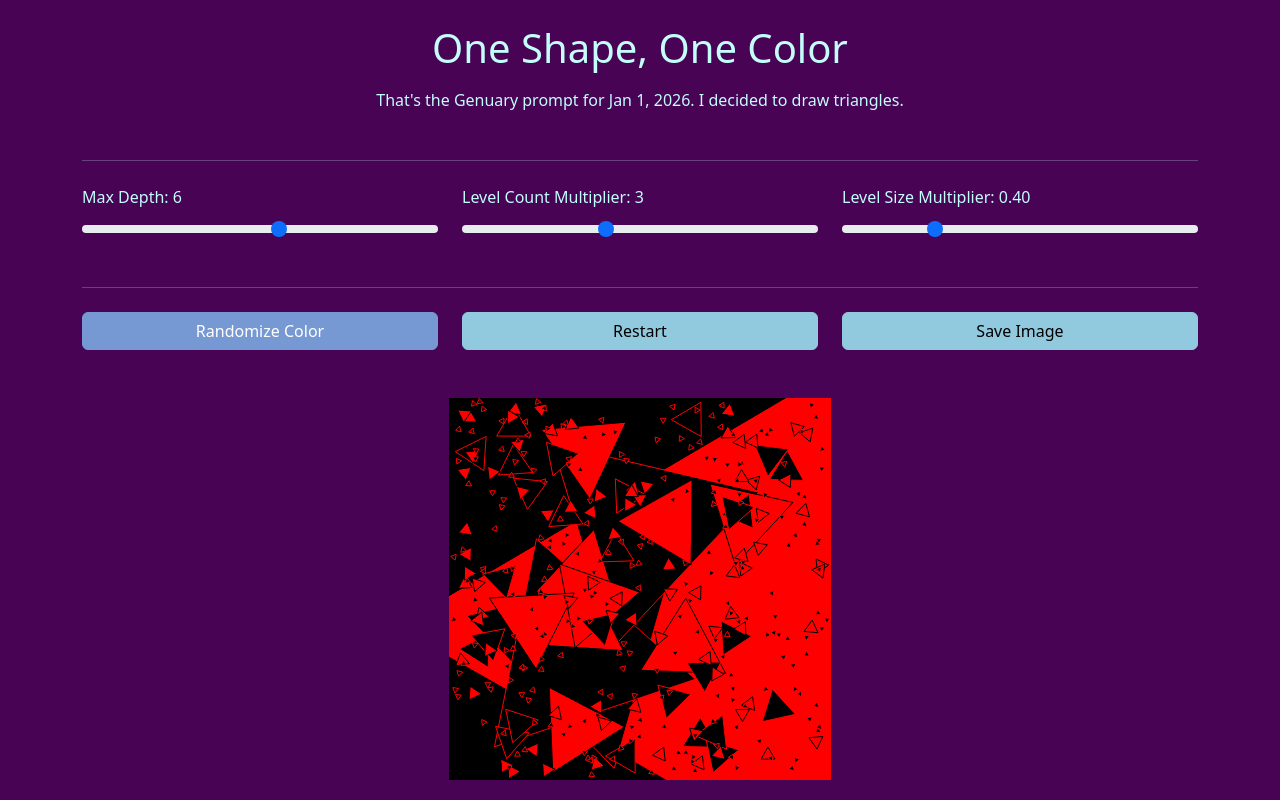
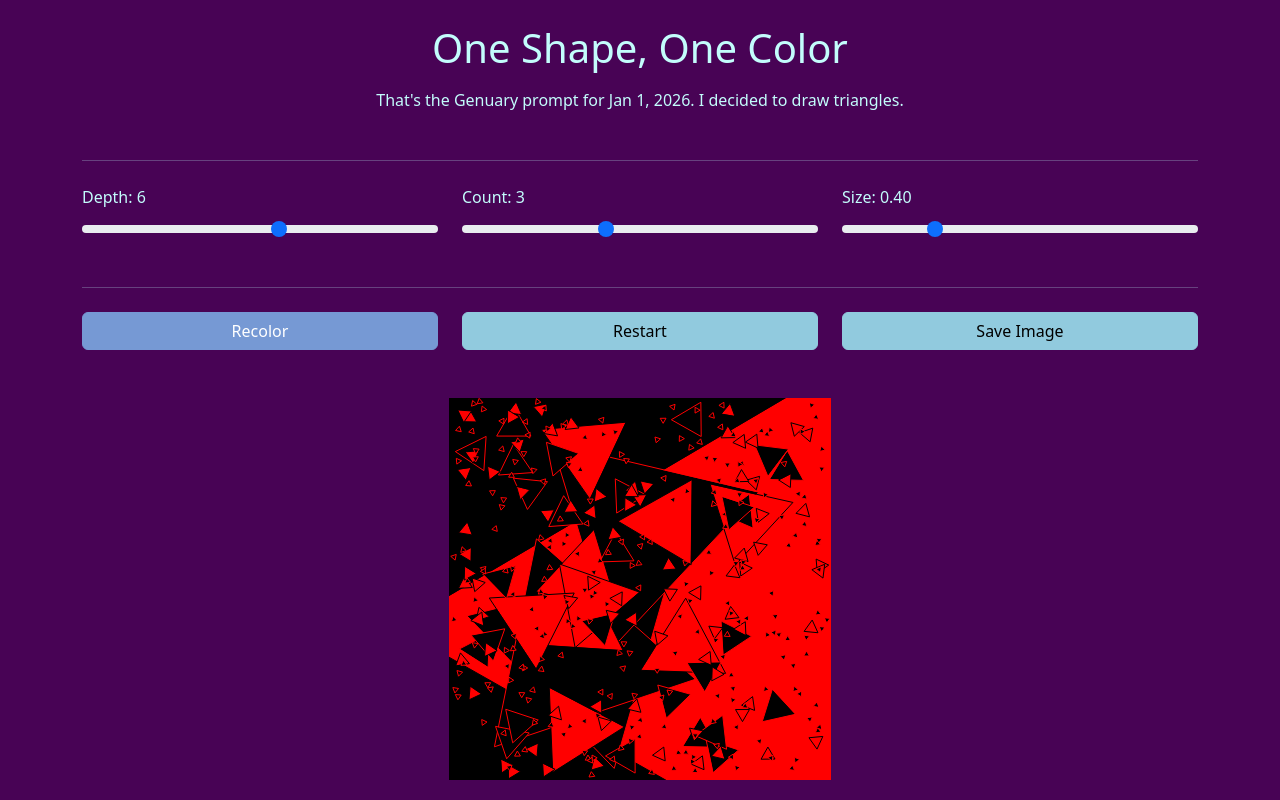
Before and after one commit to kentquirk/genuary26, a React (Vite) app in the folder genuary26/sketches/oneshape/: page / in a window 1280 px wide. Built offline with nearby package versions, Linux system fonts and the light colour scheme.

Commit message:
Layout improvements

```diff
--- a/genuary26/sketches/oneshape/src/App.tsx
+++ b/genuary26/sketches/oneshape/src/App.tsx
@@ -75,9 +75,9 @@ function App() {
 
         {/* Slider Controls */}
         <Row className="mb-4">
-          <Col xs={12} md={4} className="mb-3">
+          <Col xs={4} className="mb-3">
             <Form.Group>
-              <Form.Label>Max Depth: {maxDepth}</Form.Label>
+              <Form.Label>Depth: {maxDepth}</Form.Label>
               <Form.Range
                 min={1}
                 max={10}
@@ -86,11 +86,9 @@ function App() {
               />
             </Form.Group>
           </Col>
-          <Col xs={12} md={4} className="mb-3">
+          <Col xs={4} className="mb-3">
             <Form.Group>
-              <Form.Label>
-                Level Count Multiplier: {levelCountMultiplier}
-              </Form.Label>
+              <Form.Label>Count: {levelCountMultiplier}</Form.Label>
               <Form.Range
                 min={1}
                 max={6}
@@ -101,11 +99,9 @@ function App() {
               />
             </Form.Group>
           </Col>
-          <Col xs={12} md={4} className="mb-3">
+          <Col xs={4} className="mb-3">
             <Form.Group>
-              <Form.Label>
-                Level Size Multiplier: {levelSizeMultiplier.toFixed(2)}
-              </Form.Label>
+              <Form.Label>Size: {levelSizeMultiplier.toFixed(2)}</Form.Label>
               <Form.Range
                 min={0.3}
                 max={0.7}
@@ -122,16 +118,16 @@ function App() {
         <hr className="my-4" />
 
         <Row className="mb-4">
-          <Col xs={12} sm={6} md={4} className="mb-2 mb-sm-0">
+          <Col xs={4} className="mb-2 mb-sm-0">
             <Button
               variant="primary"
               onClick={handleRandomizeColor}
               className="w-100"
             >
-              Randomize Color
+              Recolor
             </Button>
           </Col>
-          <Col xs={12} sm={6} md={4} className="mb-2 mb-md-0">
+          <Col xs={4} className="mb-2 mb-md-0">
             <Button
               variant="secondary"
               onClick={handleRestart}
@@ -140,7 +136,7 @@ function App() {
               Restart
             </Button>
           </Col>
-          <Col xs={12} md={4}>
+          <Col xs={4}>
             <Button variant="secondary" onClick={handleSave} className="w-100">
               Save Image
             </Button>
```
